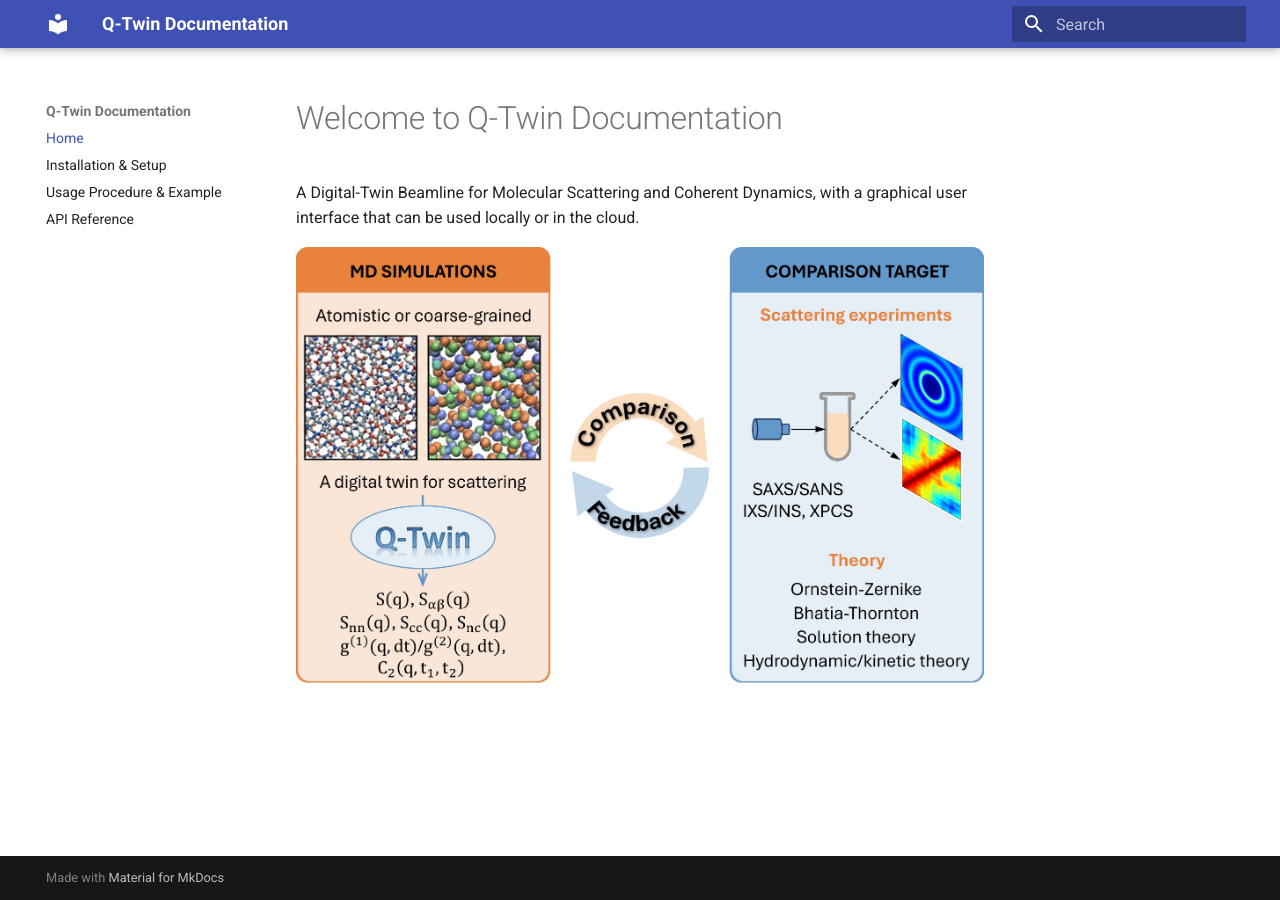
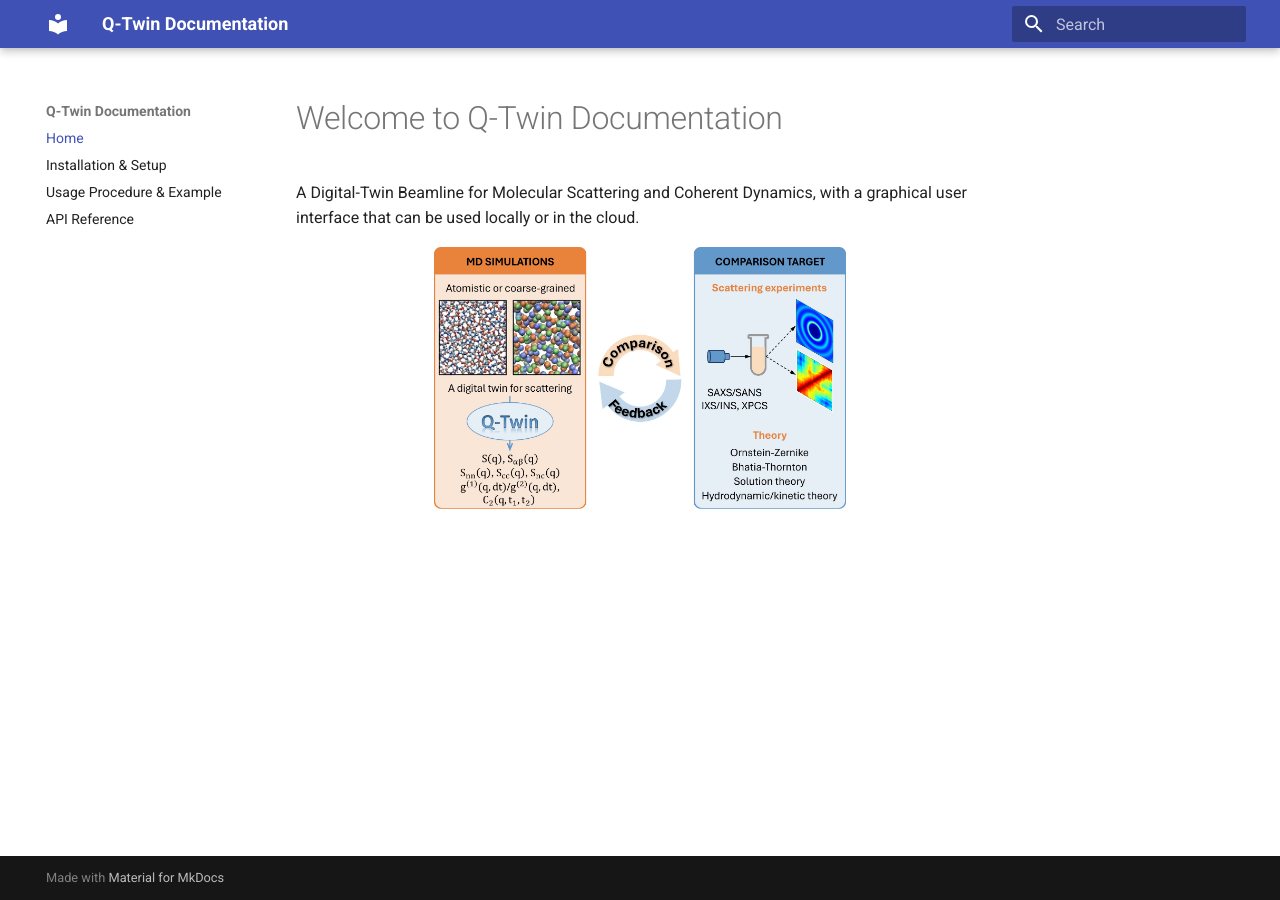
Before and after one commit to nanogchen/Q-Twin, an MkDocs documentation site: the page built from docs/index.md, in a window 1280 px wide. Built offline with MkDocs 1.6.1 and Material for MkDocs 9.7.7, drawn with Linux system fonts in a browser that asks for light colours.

Commit message:
adjusted fig

```diff
--- a/docs/index.md
+++ b/docs/index.md
@@ -1,4 +1,6 @@
 # Welcome to Q-Twin Documentation
 A Digital-Twin Beamline for Molecular Scattering and Coherent Dynamics, with a graphical user interface that can be used locally or in the cloud.
 
-![The schematic workflow for the Q-Twin platform](assets/schematic.jpg)
+<p align="center" width="70%">
+    <img width="60%" src="assets/schematic.jpg">
+</p>
```
